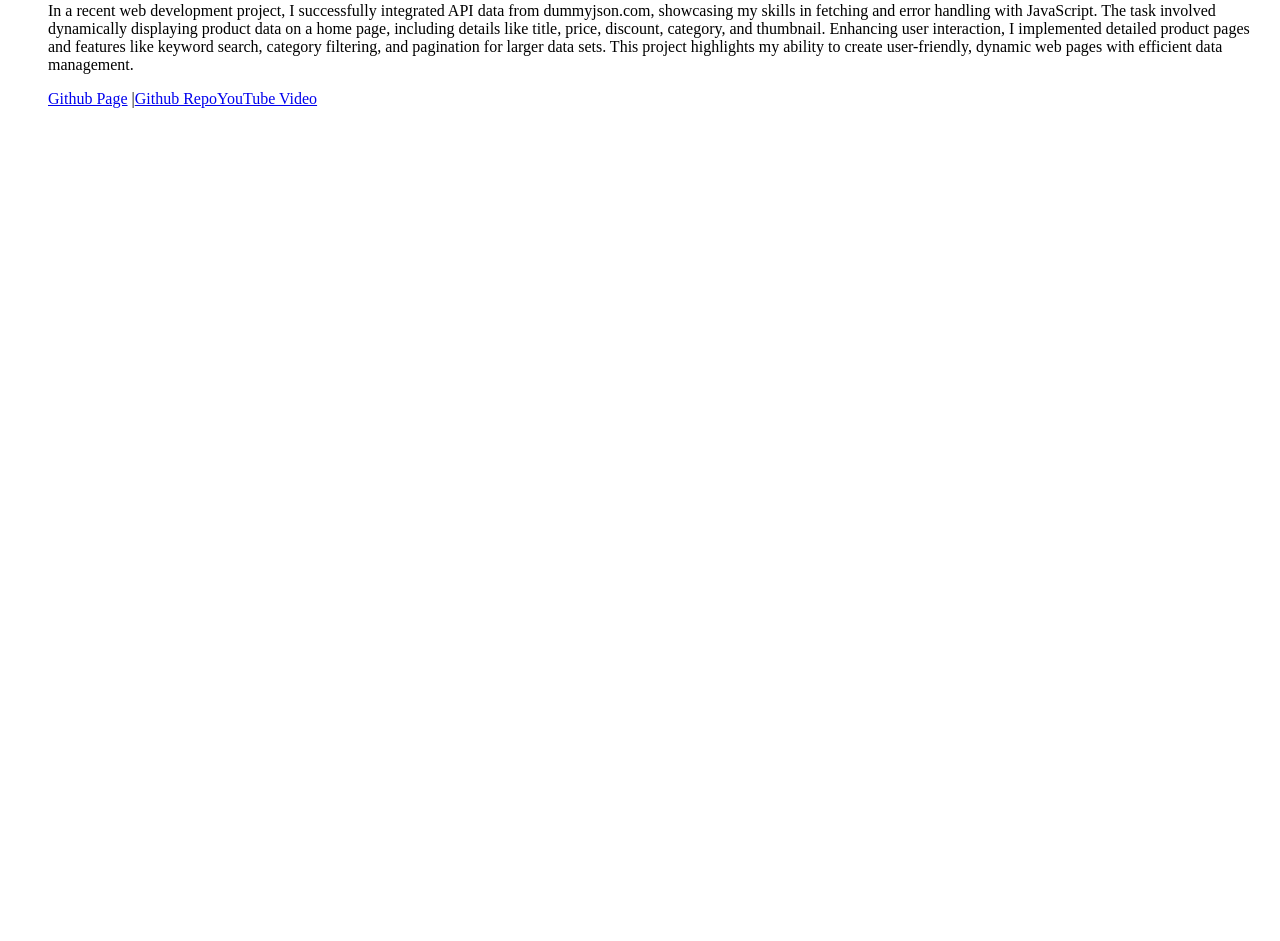
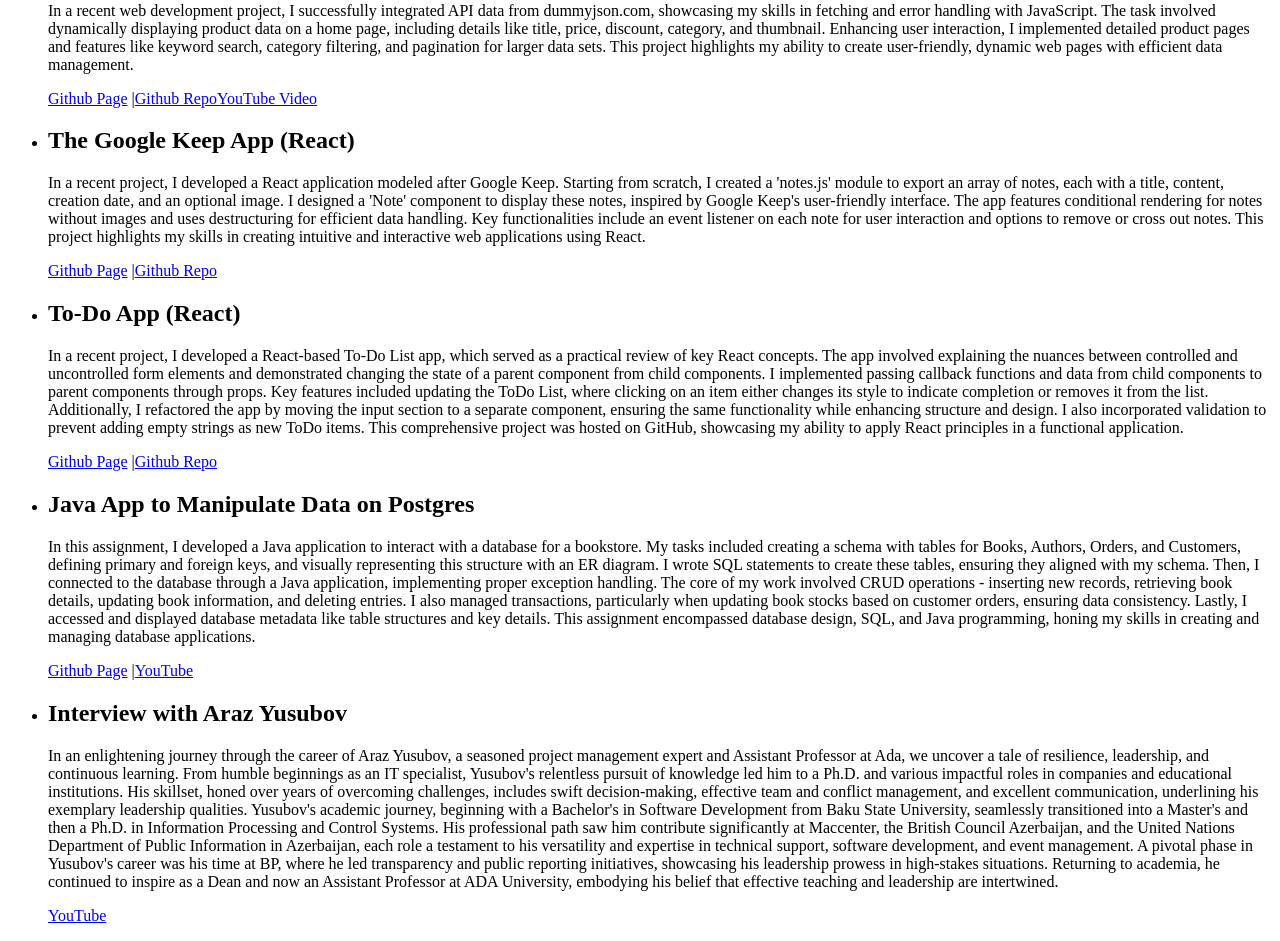
Before and after one commit to alialiyev818/assignment_3, a React (Create React App) app: page / in a window 1280 px wide. Shown: the part 460-1401 px from the top of the page. Before the commit the page ends 800 px from the top, so only its background shows below. Built offline with nearby package versions, Linux system fonts and the light colour scheme.

Commit message:
Version 6 - Added more content to the homepage section (Almost Final version).

```diff
--- a/src/HomePage.js
+++ b/src/HomePage.js
@@ -3,7 +3,7 @@ import React from 'react';
 function HomePage() {
   return (
     <div>
-      <h1>Cards and Stuff</h1>
+      <h1>Introduction</h1>
       <p>Welcome to our exciting journey of developing a Flash Card App using React! This assignment is crafted for educational purposes, providing an interactive and engaging way to enhance learning and memorization skills. Our focus will be on creating a user-friendly application where users can effortlessly create, view, edit, and delete flash cards.
 
 The Flash Card App is designed with two-sided cards, each side rich with information to aid in learning. Whether you're a student looking to memorize key concepts or an educator seeking an effective teaching tool, this app caters to a variety of educational needs. Through this assignment, you'll gain hands-on experience in React development, and the skills you acquire will be invaluable in your journey as a developer.
@@ -27,6 +27,43 @@ Join us in this educational endeavor, where coding meets learning, and create an
           <a href="https://youtu.be/xDYK_fYt81U ">YouTube Video</a>
         </li>
 
+        <li>
+          <h2>The Google Keep App (React)</h2>
+          <p>In a recent project, I developed a React application modeled after Google Keep. Starting from scratch, I created a 'notes.js' module to export an array of notes, each with a title, content, creation date, and an optional image. I designed a 'Note' component to display these notes, inspired by Google Keep's user-friendly interface. The app features conditional rendering for notes without images and uses destructuring for efficient data handling. Key functionalities include an event listener on each note for user interaction and options to remove or cross out notes. This project highlights my skills in creating intuitive and interactive web applications using React.</p>
+          <a href="https://alialiyev818.github.io/React-App/">Github Page</a> |
+          <a href="https://github.com/alialiyev818/React-App">Github Repo</a>
+        </li>
+
+        <li>
+          <h2>To-Do App (React)</h2>
+          <p>In a recent project, I developed a React-based To-Do List app, which served as a practical review of key React concepts. The app involved explaining the nuances between controlled and uncontrolled form elements and demonstrated changing the state of a parent component from child components. I implemented passing callback functions and data from child components to parent components through props. Key features included updating the ToDo List, where clicking on an item either changes its style to indicate completion or removes it from the list. Additionally, I refactored the app by moving the input section to a separate component, ensuring the same functionality while enhancing structure and design. I also incorporated validation to prevent adding empty strings as new ToDo items. This comprehensive project was hosted on GitHub, showcasing my ability to apply React principles in a functional application.</p>
+          <a href="https://alialiyev818.github.io/To_Do_App/">Github Page</a> |
+          <a href="https://github.com/alialiyev818/To_Do_App">Github Repo</a>
+        </li>
+
+        <li>
+          <h2>Java App to Manipulate Data on Postgres</h2>
+          <p>In this assignment, I developed a Java application to interact with a database for a bookstore. My tasks included creating a schema with tables for Books, Authors, Orders, and Customers, defining primary and foreign keys, and visually representing this structure with an ER diagram. I wrote SQL statements to create these tables, ensuring they aligned with my schema.
+
+Then, I connected to the database through a Java application, implementing proper exception handling. The core of my work involved CRUD operations - inserting new records, retrieving book details, updating book information, and deleting entries. I also managed transactions, particularly when updating book stocks based on customer orders, ensuring data consistency.
+
+Lastly, I accessed and displayed database metadata like table structures and key details. This assignment encompassed database design, SQL, and Java programming, honing my skills in creating and managing database applications.
+</p>
+          <a href="https://github.com/alialiyev818/DBMS-Assigment-2">Github Page</a> |
+          <a href="https://youtu.be/ywAXDkSacR8">YouTube</a>
+        </li>
+
+        <li>
+          <h2>Interview with Araz Yusubov</h2>
+          <p>In an enlightening journey through the career of Araz Yusubov, a seasoned project management expert and Assistant Professor at Ada, we uncover a tale of resilience, leadership, and continuous learning. From humble beginnings as an IT specialist, Yusubov's relentless pursuit of knowledge led him to a Ph.D. and various impactful roles in companies and educational institutions. His skillset, honed over years of overcoming challenges, includes swift decision-making, effective team and conflict management, and excellent communication, underlining his exemplary leadership qualities.
+
+Yusubov's academic journey, beginning with a Bachelor's in Software Development from Baku State University, seamlessly transitioned into a Master's and then a Ph.D. in Information Processing and Control Systems. His professional path saw him contribute significantly at Maccenter, the British Council Azerbaijan, and the United Nations Department of Public Information in Azerbaijan, each role a testament to his versatility and expertise in technical support, software development, and event management.
+
+A pivotal phase in Yusubov's career was his time at BP, where he led transparency and public reporting initiatives, showcasing his leadership prowess in high-stakes situations. Returning to academia, he continued to inspire as a Dean and now an Assistant Professor at ADA University, embodying his belief that effective teaching and leadership are intertwined.
+</p>
+          <a href=" https://www.youtube.com/watch?v=xzYbq-EOyo4">YouTube</a>
+        </li>
+
       </ul>
     </div>
   );
```
